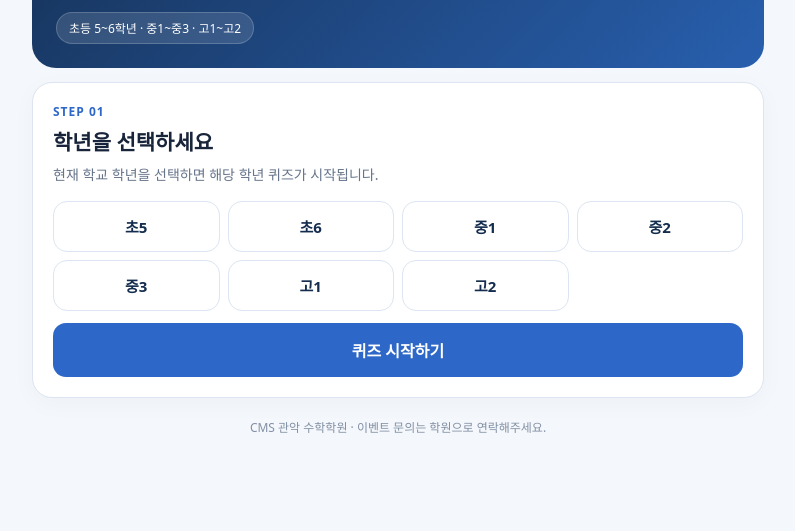
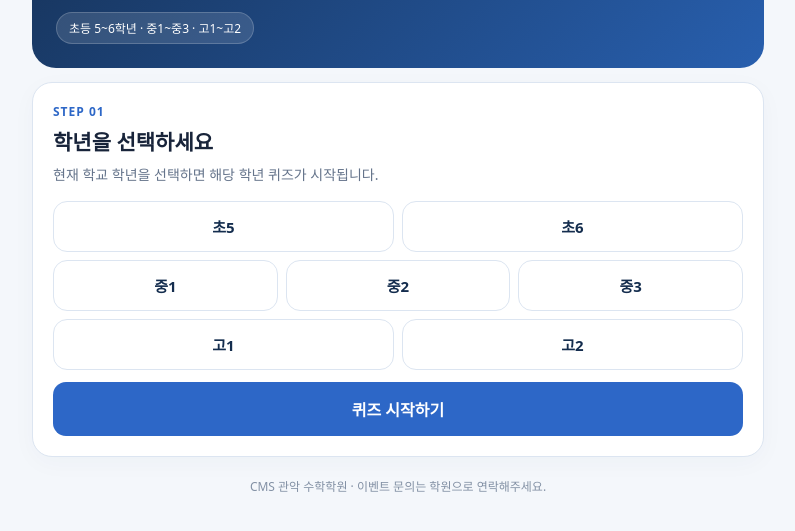
Before and after one commit to bubobubobo/cms-gw-qr-math-quiz, a plain HTML site: page CMS_Gwanak_QR_Math_Quiz.html in a window 1280 px wide. Shown: the part 237-768 px from the top of the page, without its empty margins (242-1037 px from the left). Drawn offline with Linux system fonts and the light colour scheme.

Commit message:
Arrange grade buttons into 3 rows (2 elementary, 3 middle, 2 high school)

```diff
--- a/CMS_Gwanak_QR_Math_Quiz.html
+++ b/CMS_Gwanak_QR_Math_Quiz.html
@@ -24,8 +24,9 @@ html,body{margin:0;padding:0;overflow-x:hidden;background:#f4f7fb;color:var(--in
 .step{color:var(--blue);font-size:12px;font-weight:800;letter-spacing:1px}
 .card h2{font-size:21px;margin:6px 0 8px;word-break:keep-all}
 .desc{color:var(--muted);font-size:14px;line-height:1.6;margin:0 0 15px;word-break:keep-all}
-.grades{display:grid;grid-template-columns:repeat(4,1fr);gap:8px}
-.grade{border:1px solid var(--line);background:#fff;border-radius:14px;padding:14px 4px;min-height:48px;font-size:15px;font-weight:800;color:var(--navy);cursor:pointer;transition:background .15s,color .15s,border-color .15s}
+.grades{display:grid;grid-template-columns:repeat(6,1fr);gap:8px}
+.grade{grid-column:span 2;border:1px solid var(--line);background:#fff;border-radius:14px;padding:14px 4px;min-height:48px;font-size:15px;font-weight:800;color:var(--navy);cursor:pointer;transition:background .15s,color .15s,border-color .15s}
+.grade:nth-child(1),.grade:nth-child(2),.grade:nth-child(6),.grade:nth-child(7){grid-column:span 3}
 .grade.active{background:var(--navy);color:white;border-color:var(--navy)}
 button{font:inherit;cursor:pointer;touch-action:manipulation}
 .primary{background:var(--blue);color:white;border:0;border-radius:13px;padding:15px 18px;min-height:50px;font-size:16px;font-weight:800;width:100%;margin-top:12px;transition:opacity .15s}
```
Also changed, not shown: index.html (+3 -2 lines).
